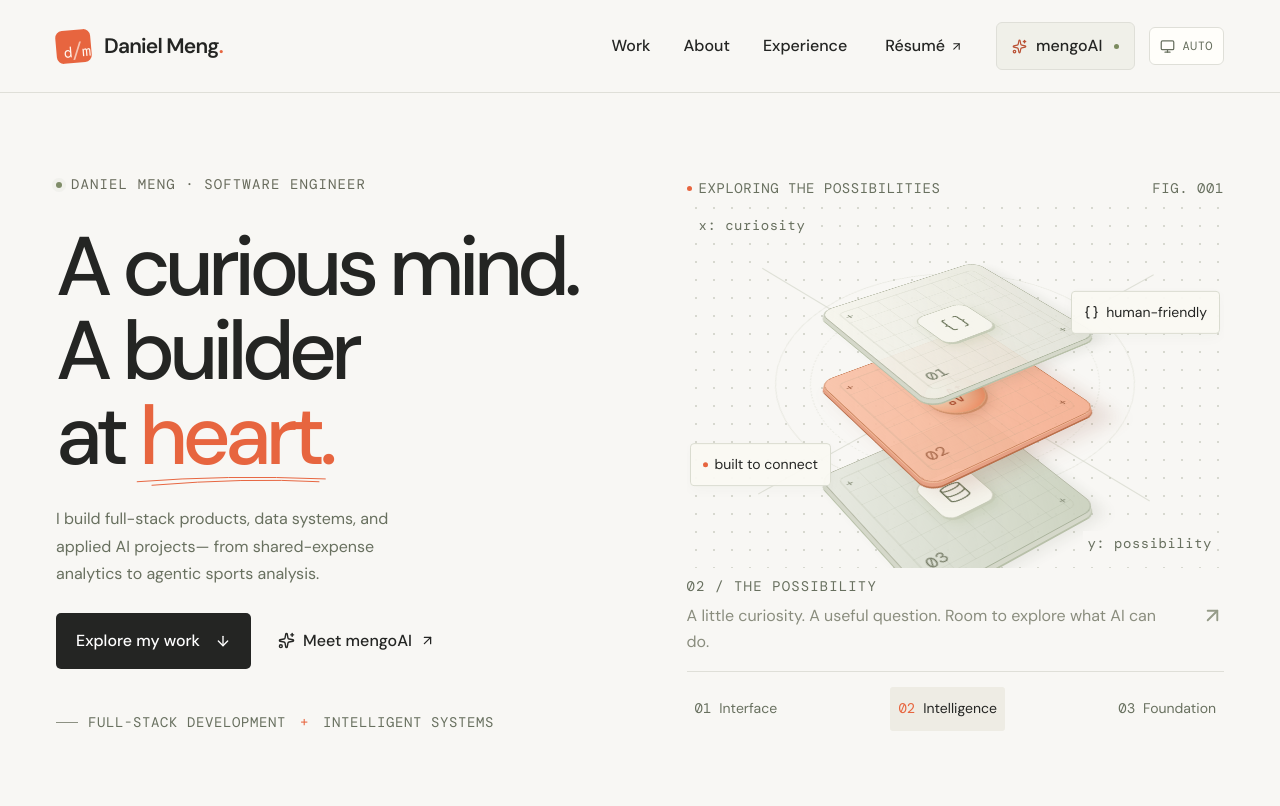
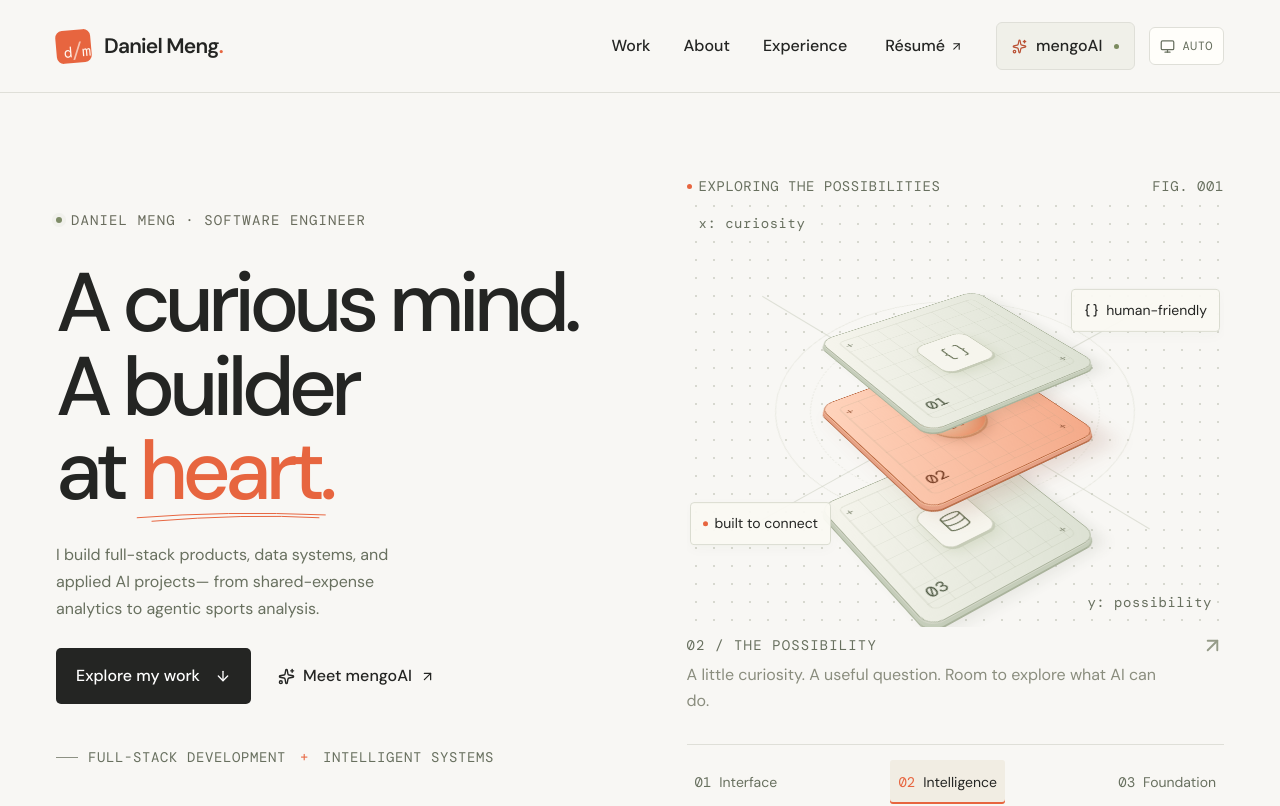
Before and after one commit to danmengo/portfolio-website, a React (Vite) app: page / in a window 1280 px wide. Shown: the top 806 px of the page. Built offline with nearby package versions, Linux system fonts and the light colour scheme.

Commit message:
fix: synchronize illustration selection and layer animation

```diff
--- a/src/components/StackDiagram.tsx
+++ b/src/components/StackDiagram.tsx
@@ -1,4 +1,4 @@
-import { useState } from "react";
+import { useRef, useState } from "react";
 import { ArrowUpRight, Braces, Database, Sparkles } from "lucide-react";
 
 const layers = [
@@ -26,6 +26,7 @@ const layers = [
 
 export default function StackDiagram() {
   const [active, setActive] = useState(1);
+  const controls = useRef<(HTMLButtonElement | null)[]>([]);
   const current = layers[active];
   return (
     <div className="stack-visual">
@@ -46,6 +47,7 @@ export default function StackDiagram() {
         >
           {layers.map((layer, index) => (
             <button
+              type="button"
               key={layer.name}
               className={`stack-plane plane-${index} ${active === index ? "plane-active" : ""}`}
               onClick={() => setActive(index)}
@@ -72,17 +74,28 @@ export default function StackDiagram() {
         </div>
       </div>
       <div className="visual-caption" aria-live="polite">
-        <div>
+        <div key={active} className="layer-caption-copy">
           <span className="eyebrow">{current.label}</span>
           <p>{current.description}</p>
         </div>
         <ArrowUpRight size={23} />
       </div>
-      <div className="layer-selector">
+      <div className="layer-selector" role="group" aria-label="Select a software layer">
         {layers.map((layer, index) => (
           <button
+            type="button"
+            ref={(element) => { controls.current[index] = element; }}
             key={layer.name}
             onClick={() => setActive(index)}
+            onKeyDown={(event) => {
+              const next = event.key === "ArrowRight" ? (index + 1) % layers.length
+                : event.key === "ArrowLeft" ? (index + layers.length - 1) % layers.length
+                : event.key === "Home" ? 0 : event.key === "End" ? layers.length - 1 : undefined;
+              if (next === undefined) return;
+              event.preventDefault();
+              setActive(next);
+              controls.current[next]?.focus();
+            }}
             aria-pressed={active === index}
             className={active === index ? "selected" : ""}
           >
--- a/src/styles.css
+++ b/src/styles.css
@@ -4176,3 +4176,36 @@ h2 {
   .stack-visual .stack-stage { mask-image: none; }
   .stack-visual .coordinate { z-index: 5; padding: 2px 4px; background: var(--paper); }
 }
+
+/* Make selection distinct from hover and keep every layer inside the stage. */
+.stack-visual .stack-stage { height: 430px; }
+.stack-visual .stack-plane {
+  background: linear-gradient(120deg, #f6f5ed, #dce1d3);
+  border-color: #aab39c;
+  box-shadow: -1px 1px 0 #d4d7c9, -4px 5px 0 #c5cdba, -5px 7px 0 #aab39c, 3px 13px 16px #4a513919;
+  transform: rotateX(56deg) rotateZ(-36deg);
+  transition: transform 320ms cubic-bezier(0.22, 1, 0.36, 1), background 220ms ease, border-color 220ms ease, box-shadow 320ms ease;
+}
+.stack-visual .stack-plane:hover { transform: translateY(-4px) rotateX(56deg) rotateZ(-36deg); }
+.stack-visual .stack-plane.plane-active {
+  transform: translateY(-16px) rotateX(56deg) rotateZ(-36deg);
+  background: linear-gradient(120deg, #ffd4bd, #f4a988);
+  border-color: #b96740;
+  box-shadow: -1px 1px 0 #f2bb9b, -4px 5px 0 #e6a185, -5px 7px 0 #ba704c, 4px 22px 25px #9b5c4330;
+}
+.stack-visual .stack-plane .plane-index { color: #4d5842; }
+.stack-visual .stack-plane.plane-active .plane-index { color: #723a21; }
+.stack-visual .stack-plane > span,
+.stack-visual .floating-label,
+.stack-visual .coordinate { pointer-events: none; }
+.stack-visual .layer-selector button { transition: background 180ms ease, color 180ms ease; }
+.stack-visual .layer-selector button.selected { background: var(--surface-warm); box-shadow: inset 0 -2px var(--accent); }
+.stack-visual .visual-caption { align-items: flex-start; min-height: 110px; }
+.layer-caption-copy { animation: layer-caption-in 220ms ease both; }
+@keyframes layer-caption-in { from { opacity: 0; translate: 0 4px; } to { opacity: 1; translate: 0 0; } }
+@media (max-width: 1100px) { .stack-visual .stack-stage { height: 380px; } }
+@media (max-width: 680px) { .stack-visual .stack-stage { height: 390px; } }
+@media (prefers-reduced-motion: reduce) {
+  .stack-visual .stack-plane, .stack-visual .layer-selector button { transition: none; }
+  .layer-caption-copy { animation: none; }
+}
```
